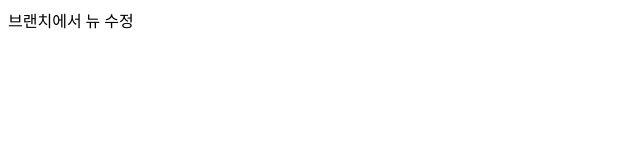
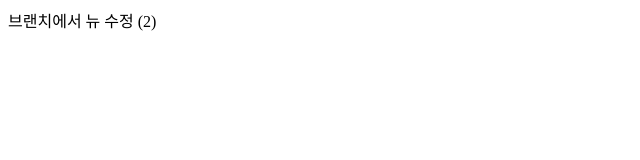
Before and after one commit to itforone-github/git-test-jay, a plain HTML site: page test1/new.html in a window 1280 px wide. Shown: the full height of the page, 0-640 px from the left. Drawn offline with Linux system fonts and the light colour scheme.

Commit message:
feat: 파일 수정(2)

```diff
--- a/test1/new.html
+++ b/test1/new.html
@@ -6,7 +6,7 @@
 </head>
 <body>
 
-브랜치에서 뉴 수정
+브랜치에서 뉴 수정 (2)
 
 </body>
 </html>
```
